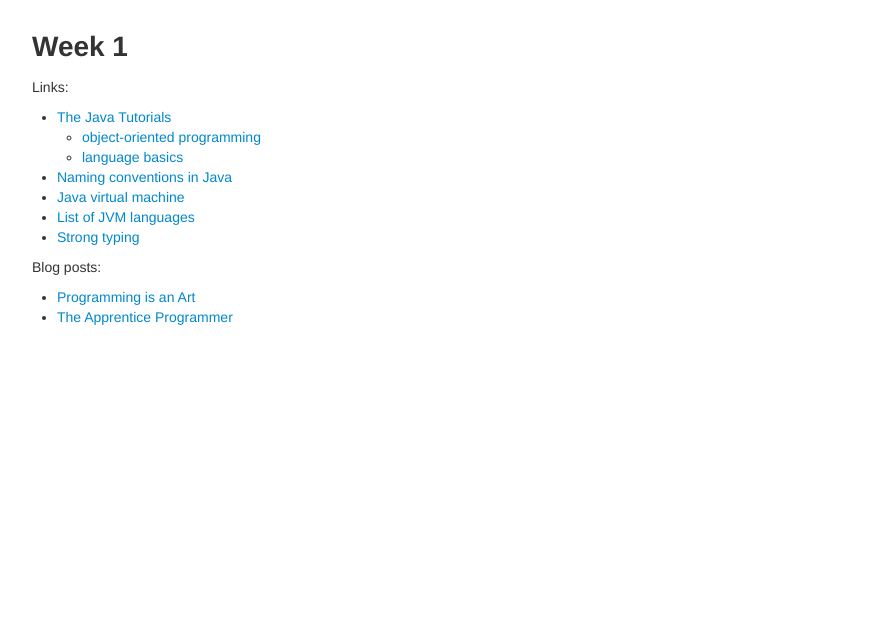
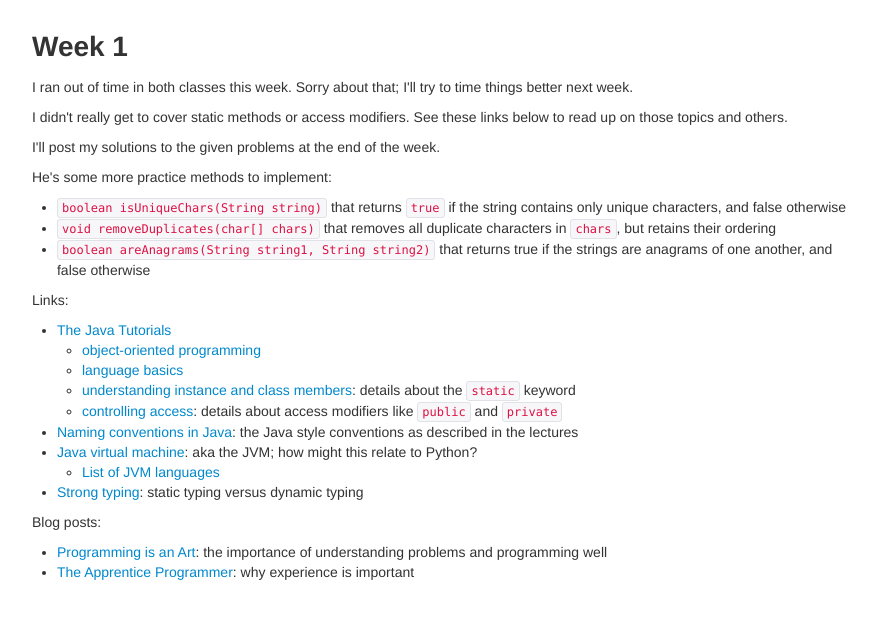
Before and after one commit to mcinglis/csse2002, a plain HTML site: page index.html in a window 1280 px wide. Shown: the part 143-762 px from the top of the page, without its empty margins (200-1077 px from the left). Drawn offline with Linux system fonts and the light colour scheme.

Commit message:
Update index.html following wk2 tutorials

```diff
--- a/index.html
+++ b/index.html
@@ -28,24 +28,42 @@
         <section class=week>
           <h1>Week 1</h1>
 
+          <p>I ran out of time in both classes this week. Sorry about that; I'll try to time things better next week.</p>
+
+          <p>I didn't really get to cover static methods or access modifiers. See these links below to read up on those topics and others.</p>
+
+          <p>I'll post my solutions to the given problems at the end of the week.</p>
+
+          <p>He's some more practice methods to implement:</p>
+          <ul>
+            <li><code>boolean isUniqueChars(String string)</code> that returns <code>true</code> if the string contains only unique characters, and false otherwise</li>
+            <li><code>void removeDuplicates(char[] chars)</code> that removes all duplicate characters in <code>chars</code>, but retains their ordering</li>
+            <li><code>boolean areAnagrams(String string1, String string2)</code> that returns true if the strings are anagrams of one another, and false otherwise</li>
+          </ul>
+
           <p>Links:</p>
           <ul>
             <li><a href="http://docs.oracle.com/javase/tutorial/">The Java Tutorials</a>
               <ul>
-              <li><a href="http://docs.oracle.com/javase/tutorial/java/concepts/index.html">object-oriented programming</a></li>
-              <li><a href="http://docs.oracle.com/javase/tutorial/java/nutsandbolts/index.html">language basics</a></li>
+                <li><a href="http://docs.oracle.com/javase/tutorial/java/concepts/index.html">object-oriented programming</a></li>
+                <li><a href="http://docs.oracle.com/javase/tutorial/java/nutsandbolts/index.html">language basics</a></li>
+                <li><a href="http://docs.oracle.com/javase/tutorial/java/javaOO/classvars.html">understanding instance and class members</a>: details about the <code>static</code> keyword</li>
+                <li><a href="http://docs.oracle.com/javase/tutorial/java/javaOO/accesscontrol.html">controlling access</a>: details about access modifiers like <code>public</code> and <code>private</code></li>
               </ul>
             </li>
-            <li><a href="http://www.oracle.com/technetwork/java/javase/documentation/codeconventions-135099.html#367">Naming conventions in Java</a></li>
-            <li><a href="http://en.wikipedia.org/wiki/Java_virtual_machine">Java virtual machine</a></li>
-            <li><a href="http://en.wikipedia.org/wiki/List_of_JVM_languages">List of JVM languages</a></li>
-            <li><a href="http://en.wikipedia.org/wiki/Strong_typing">Strong typing</a></li>
+            <li><a href="http://www.oracle.com/technetwork/java/javase/documentation/codeconventions-135099.html#367">Naming conventions in Java</a>: the Java style conventions as described in the lectures</li>
+            <li><a href="http://en.wikipedia.org/wiki/Java_virtual_machine">Java virtual machine</a>: aka the JVM; how might this relate to Python?
+              <ul>
+                <li><a href="http://en.wikipedia.org/wiki/List_of_JVM_languages">List of JVM languages</a></li>
+              </ul>
+            </li>
+            <li><a href="http://en.wikipedia.org/wiki/Strong_typing">Strong typing</a>: static typing versus dynamic typing</li>
           </ul>
 
           <p>Blog posts:</p>
           <ul>
-            <li><a href="http://ruben.verborgh.org/blog/2013/02/21/programming-is-an-art/">Programming is an Art</a></li>
-            <li><a href="http://tobi.lutke.com/the-apprentice-programmer">The Apprentice Programmer</a></li>
+            <li><a href="http://ruben.verborgh.org/blog/2013/02/21/programming-is-an-art/">Programming is an Art</a>: the importance of understanding problems and programming well</li>
+            <li><a href="http://tobi.lutke.com/the-apprentice-programmer">The Apprentice Programmer</a>: why experience is important</li>
           </ul>
         </section>
       </div>
```
